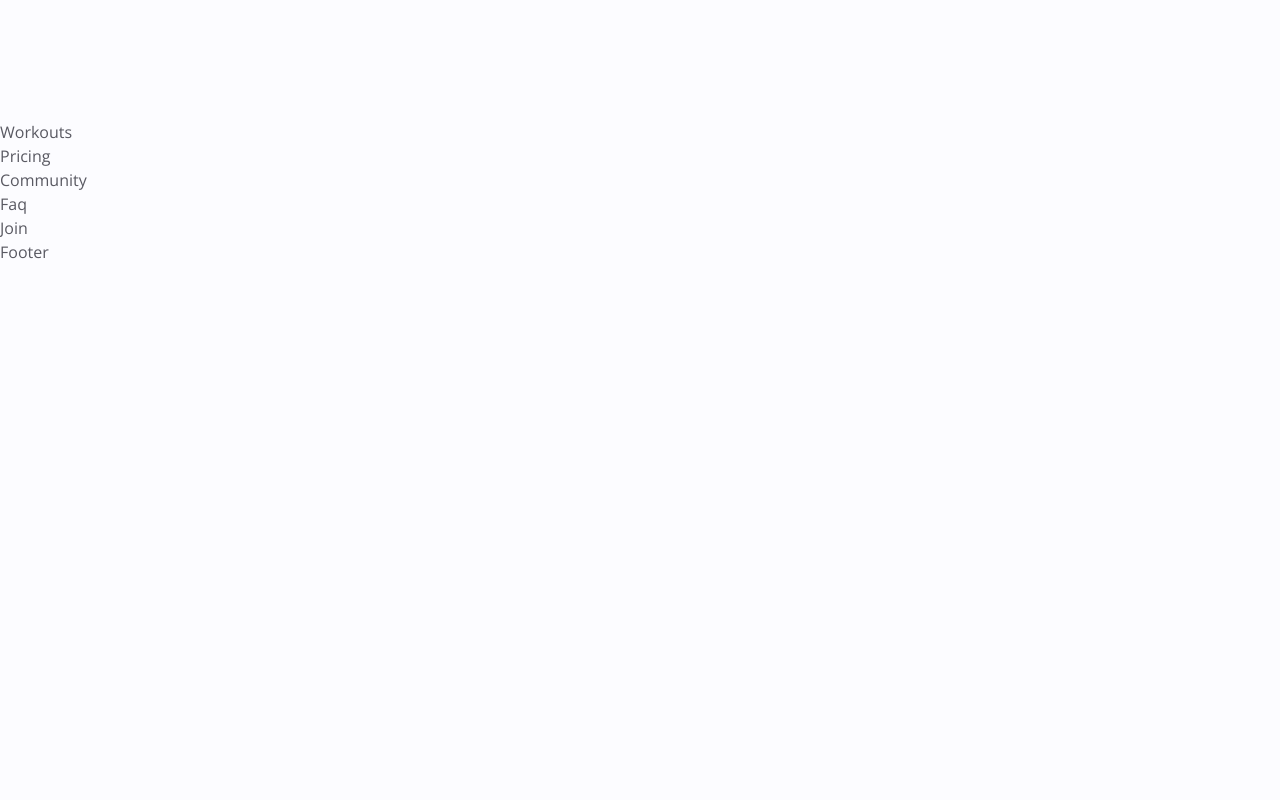
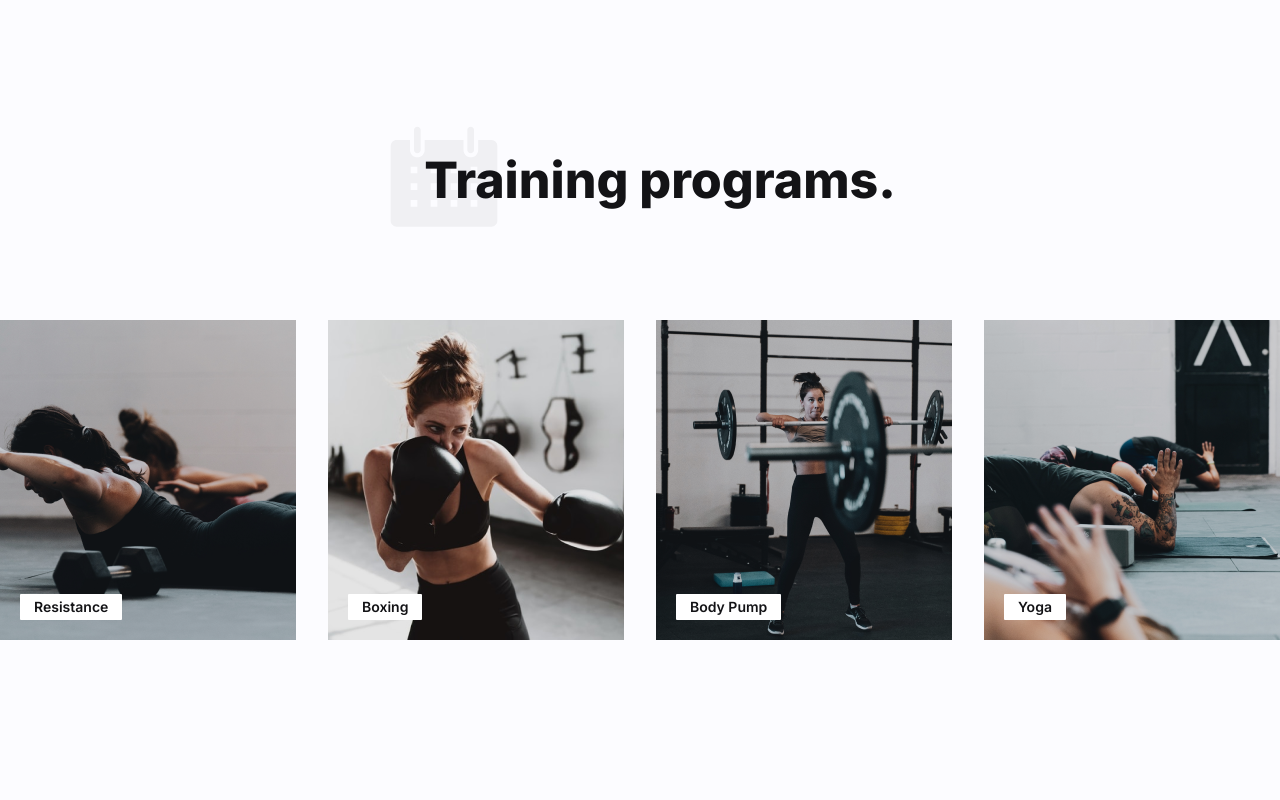
Before and after one commit to HubertSleszynski/gymME, a React (Vite) app: page / in a window 1280 px wide. Shown: the part 1440-2240 px from the top of the page. Built offline with nearby package versions, Linux system fonts and the light colour scheme.

Commit message:
added workout programs

```diff
--- a/src/components/WorkoutSlider.jsx
+++ b/src/components/WorkoutSlider.jsx
@@ -1,7 +1,51 @@
 import React from "react";
 
+import { workouts } from "../data";
+
+import { Swiper, SwiperSlide } from "swiper/react";
+
+import "swiper/css";
+import "swiper/css/navigation";
+import "../workoutSlider.css";
+
+import { Navigation } from "swiper/modules";
+
 const WorkoutSlider = () => {
-  return <div>WorkoutSlider</div>;
+  const { programs } = workouts;
+  return (
+    <Swiper
+      slidesPerView={2}
+      spaceBetween={32}
+      navigation={true}
+      breakpoints={{
+        768: {
+          slidesPerView: 3,
+        },
+        1024: {
+          slidesPerView: 4,
+        },
+      }}
+      modules={[Navigation]}
+      className="workoutSlider"
+    >
+      {programs.map((program, index) => {
+        const { image, name } = program;
+        return (
+          <SwiperSlide
+            className="max-w-[320px] max-h-[320px] relative"
+            key={index}
+          >
+            <img className="w-full h-full object-cover" src={image} alt="" />
+            <div className="absolute left-[20px] bottom-[20px] bg-white h-[26px] px-[14px] flex items-center rounded-[1px]">
+              <div className="font-primary font-semibold text-sm text-neutral-500">
+                {name}
+              </div>
+            </div>
+          </SwiperSlide>
+        );
+      })}
+    </Swiper>
+  );
 };
 
 export default WorkoutSlider;
--- a/src/components/Workouts.jsx
+++ b/src/components/Workouts.jsx
@@ -1,7 +1,28 @@
 import React from "react";
 
+import { workouts } from "../data";
+
+import WorkoutSlider from "../components/WorkoutSlider";
+
 const Workouts = () => {
-  return <div>Workouts</div>;
+  const { title, icon } = workouts;
+  return (
+    <section className="section">
+      <div
+        className="section-title-group max-w-[540px] mx-auto px-4 lg:px-0"
+        data-aos="fade-up"
+        data-aos-delay="200"
+      >
+        <img src={icon} alt="" />
+        <h2 className="h2 section-title">
+          {title} <span className="text-primaty-200">.</span>
+        </h2>
+      </div>
+      <div data-aos="fade-up" data-aos-delay="300">
+        <WorkoutSlider />
+      </div>
+    </section>
+  );
 };
 
 export default Workouts;
```
